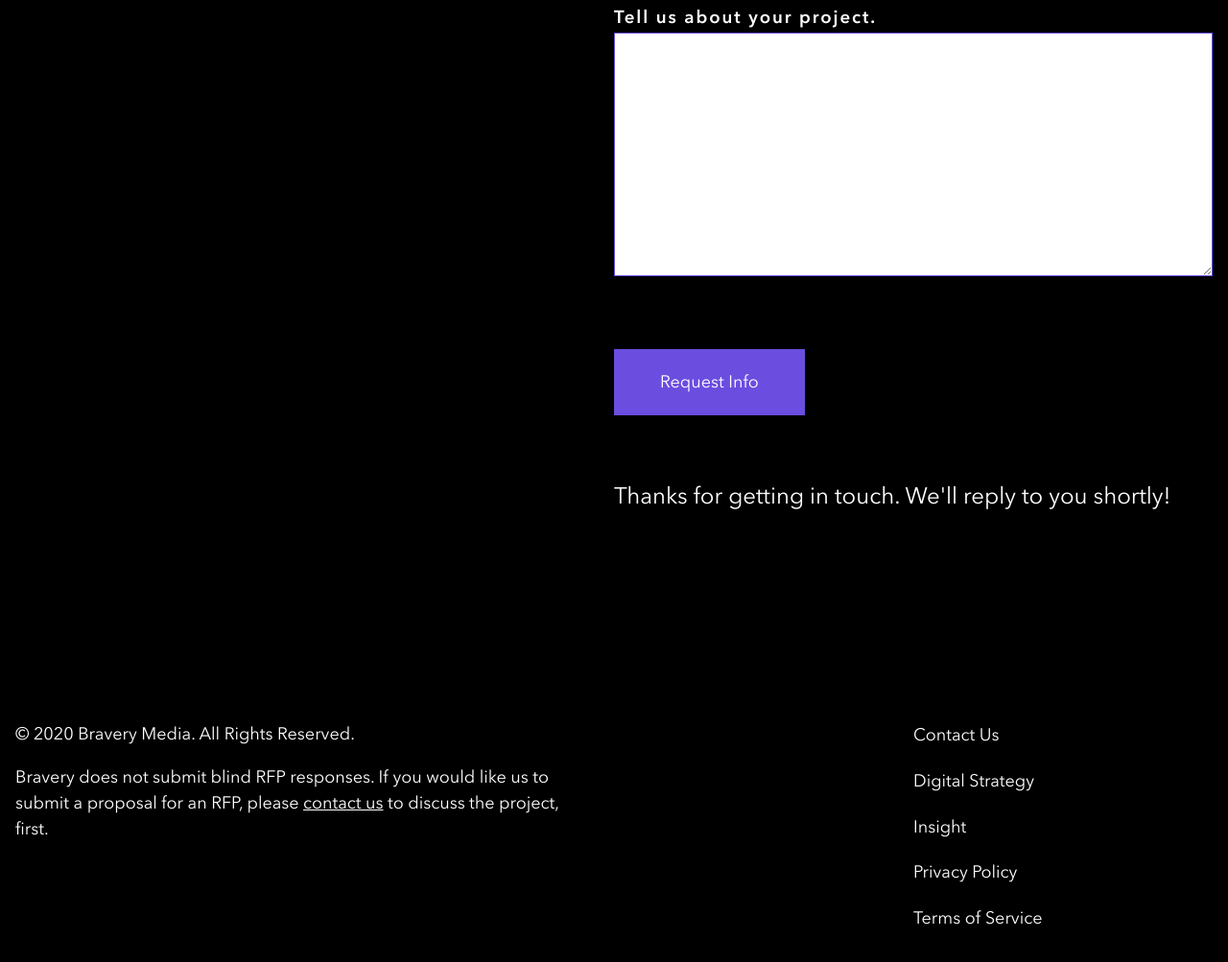
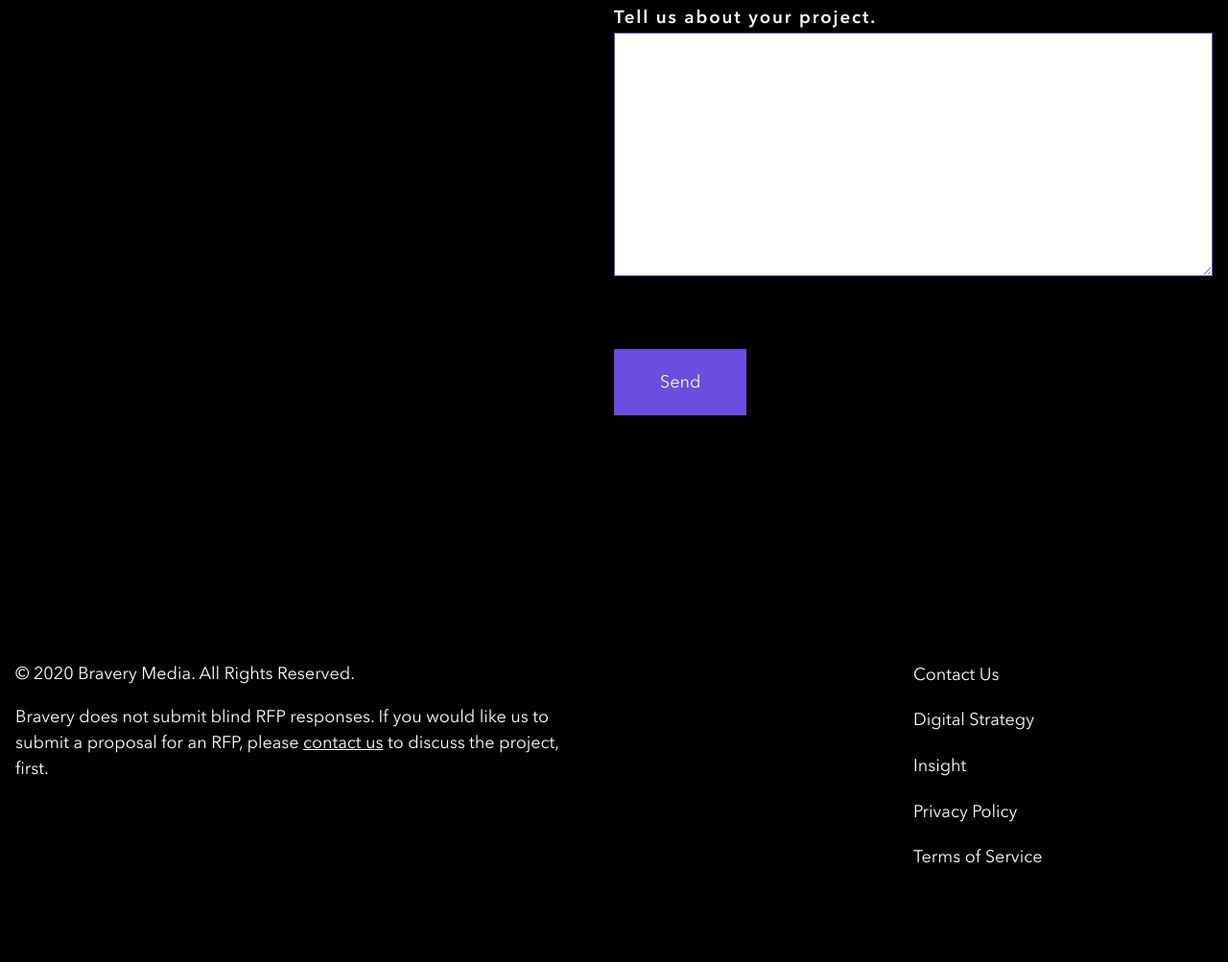
Before and after one commit to braverymedia/bravery2020, a website: page services/index.html in a window 1280 px wide. Shown: the part 8390-9393 px from the top of the page at 96% size. Drawn offline with Linux system fonts and the light colour scheme; a small style sheet from the web is missing.

Commit message:
fix some things

```diff
--- a/assets/js/bravery.js
+++ b/assets/js/bravery.js
@@ -9,7 +9,7 @@ const processForm = form => {
     form.innerHTML = `<div class="confirmation"><p>Thanks for getting in touch. We'll reply to you shortly!</p></div>`;
   })
   .catch(error => {
-    form.innerHTML = `<div class="form--error">Error: ${error}</div>`;
+    form.innerHTML = `<div class="form--error">Something went wrong, please email us! Error: ${error}</div>`;
   })
 }
 
--- a/services/index.html
+++ b/services/index.html
@@ -212,12 +212,9 @@
               </label>
             </p>
             <p>
-              <button type="submit" class="button bright">Request Info</button>
+              <button type="submit" class="button bright">Send</button>
             </p>
           </form>
-          <div class="confirmation">
-            <p>Thanks for getting in touch. We'll reply to you shortly!</p>
-          </div>
         </div>
       </div>
     </section>
```
Also changed, not shown: contact/index.html (+1 -1 lines), assets/js/min/bravery.min.js.
